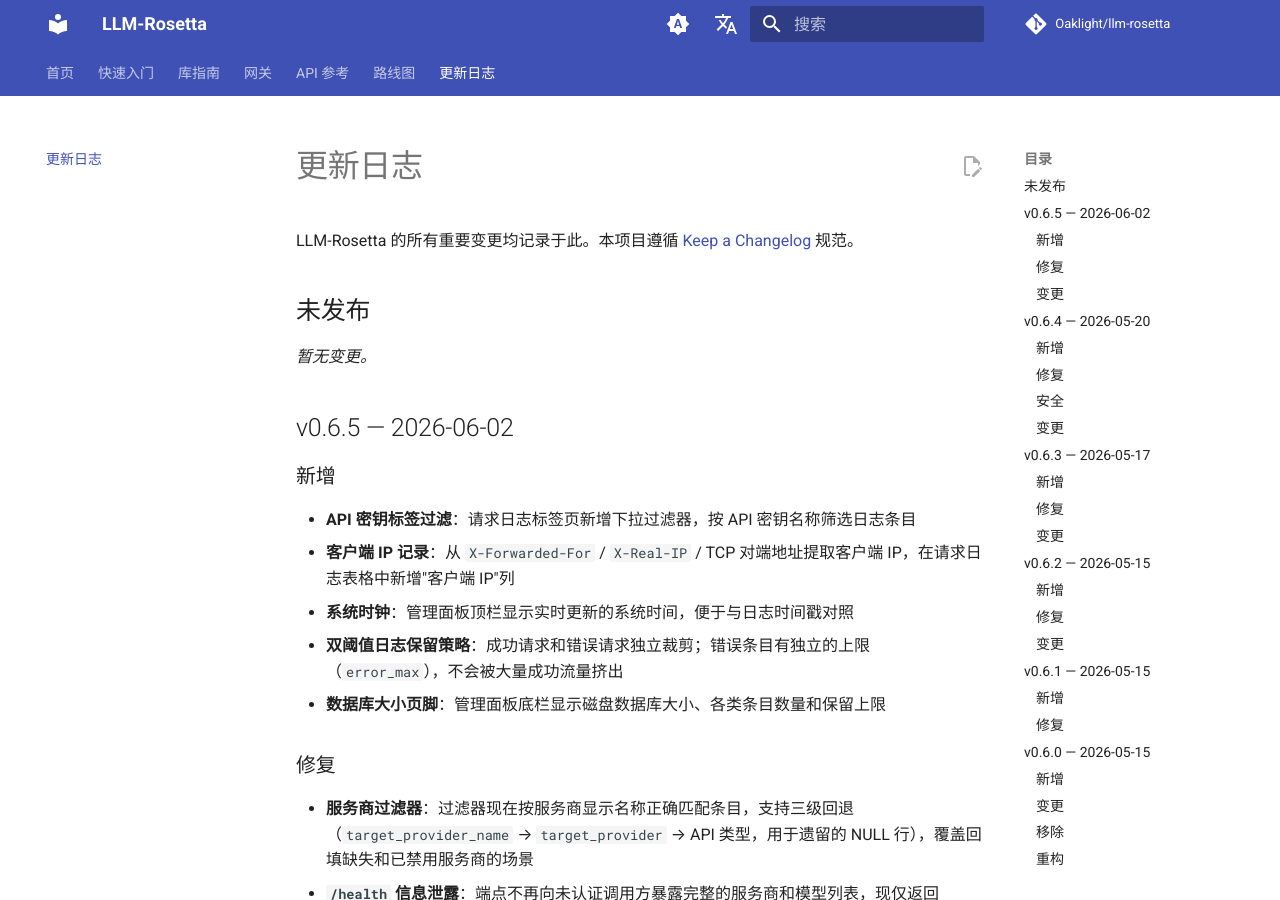
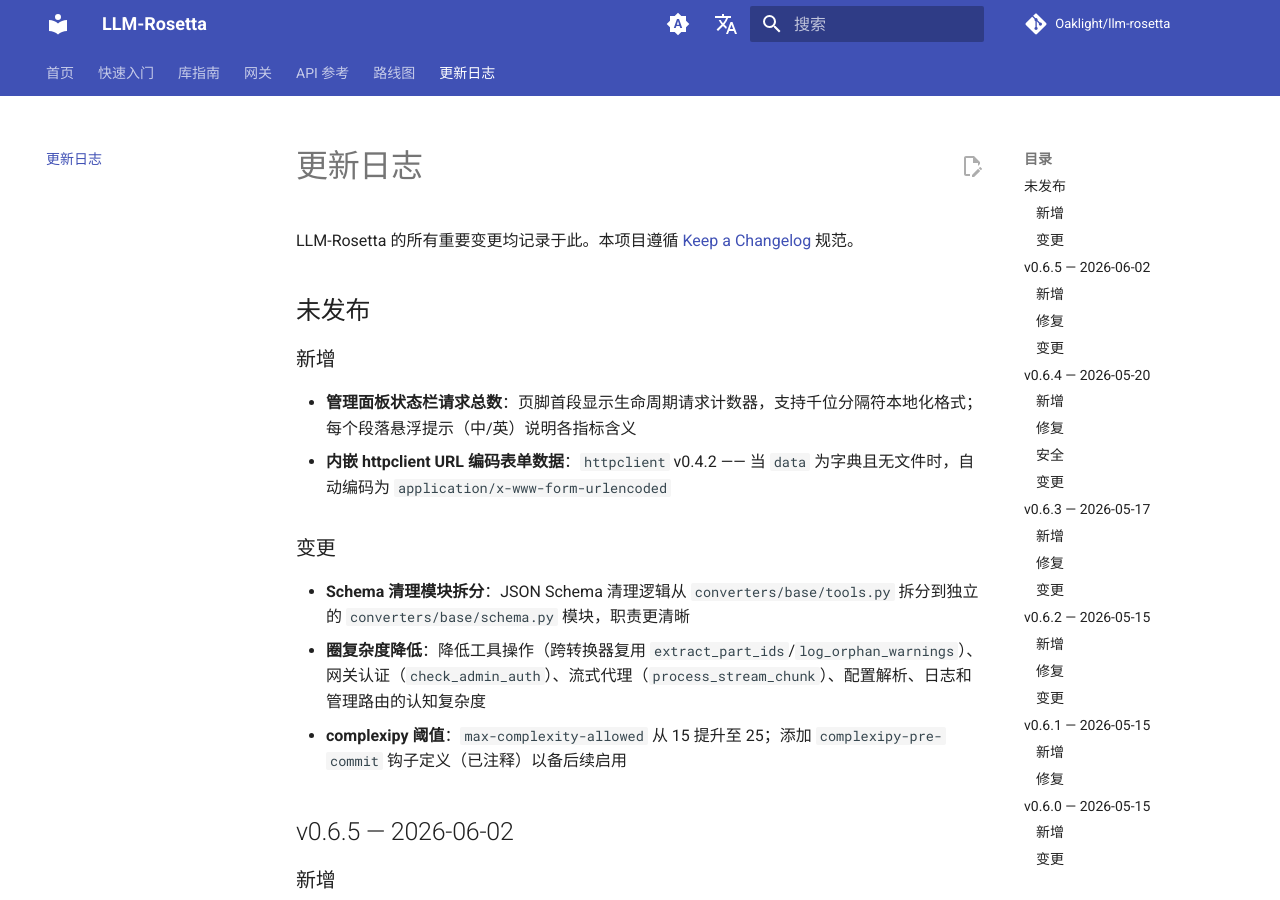
Before and after one commit to Oaklight/llm-rosetta, an MkDocs documentation site: the page built from docs/changelog.md, in a window 1280 px wide and 900 px high. Built offline with MkDocs 1.6.1 and Material for MkDocs 9.7.7, drawn with Linux system fonts in a browser that asks for light colours; comment, search, counter and statistics services are not loaded.

Commit message:
docs: add unreleased changelog entries for post-v0.6.5 changes

```diff
--- a/docs/changelog.md
+++ b/docs/changelog.md
@@ -8,7 +8,16 @@
 
 ## 未发布
 
-*暂无变更。*
+### 新增
+
+- **管理面板状态栏请求总数**：页脚首段显示生命周期请求计数器，支持千位分隔符本地化格式；每个段落悬浮提示（中/英）说明各指标含义
+- **内嵌 httpclient URL 编码表单数据**：`httpclient` v0.4.2 —— 当 `data` 为字典且无文件时，自动编码为 `application/x-www-form-urlencoded`
+
+### 变更
+
+- **Schema 清理模块拆分**：JSON Schema 清理逻辑从 `converters/base/tools.py` 拆分到独立的 `converters/base/schema.py` 模块，职责更清晰
+- **圈复杂度降低**：降低工具操作（跨转换器复用 `extract_part_ids`/`log_orphan_warnings`）、网关认证（`check_admin_auth`）、流式代理（`process_stream_chunk`）、配置解析、日志和管理路由的认知复杂度
+- **complexipy 阈值**：`max-complexity-allowed` 从 15 提升至 25；添加 `complexipy-pre-commit` 钩子定义（已注释）以备后续启用
 
 ## v0.6.5 — 2026-06-02
 
```
